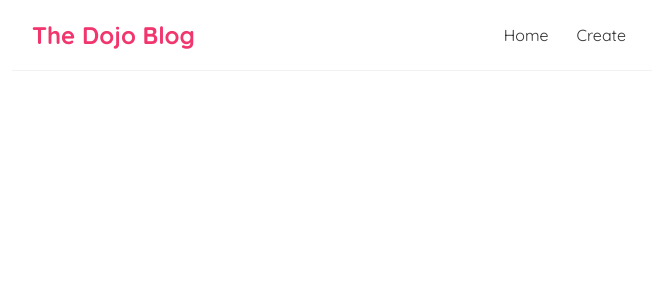
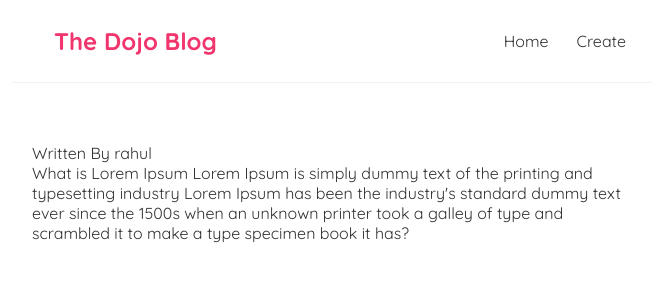
Before and after one commit to Rahul-Devloper/react-blog, a React (Create React App) app in the folder react-blog/: page /blogs/1 in a window 1280 px wide. Shown: the top 300 px of the page, without its empty margins (308-965 px from the left). Built offline with nearby package versions, Linux system fonts and the light colour scheme; data requests are answered from the project's data file; the HTML template or start-up script is replaced by a standard one.

Commit message:
added blog details

```diff
--- a/react-blog/data/db.json
+++ b/react-blog/data/db.json
@@ -2,19 +2,19 @@
     "blogs":[
         {
            "title":"My first Blog",
-           "body":"lorem ipsum...",
+           "body":"What is Lorem Ipsum Lorem Ipsum is simply dummy text of the printing and typesetting industry Lorem Ipsum has been the industry's standard dummy text ever since the 1500s when an unknown printer took a galley of type and scrambled it to make a type specimen book it has? ",
            "author":"rahul",
            "id":1
         },
         {
            "title":"My first drawing",
-           "body":"lorem ipsum...",
+           "body":"What is Lorem Ipsum Lorem Ipsum is simply dummy text of the printing and typesetting industry Lorem Ipsum has been the industry's standard dummy text ever since the 1500s when an unknown printer took a galley of type and scrambled it to make a type specimen book it has?",
            "author":"don",
            "id":2
         },
         {
            "title":"My first cooking",
-           "body":"lorem ipsum...",
+           "body":"What is Lorem Ipsum Lorem Ipsum is simply dummy text of the printing and typesetting industry Lorem Ipsum has been the industry's standard dummy text ever since the 1500s when an unknown printer took a galley of type and scrambled it to make a type specimen book it has?",
            "author":"batman",
            "id":3
         }
--- a/react-blog/src/App.js
+++ b/react-blog/src/App.js
@@ -2,6 +2,7 @@ import Navbar from './Navbar'
 import Home from './Home'
 import Create from './Create'
 import { BrowserRouter as Router, Route, Switch } from  'react-router-dom'
+import BlogDetails from './BlogDetails';
 
 function App() {
   return (
@@ -11,7 +12,8 @@ function App() {
      <div className = 'content'>
      <Switch>
      <Route path = '/' exact component = { Home }/>
-     <Route path = '/create' exact component = { Create }/>
+     <Route path = '/create'  component = { Create }/>
+     <Route path = '/blogs/:id'  component = { BlogDetails }/>
      </Switch>
      </div>
      </div>
--- /dev/null
+++ b/react-blog/src/BlogDetails.js
@@ -0,0 +1,25 @@
+import React from 'react'
+import { useParams } from 'react-router';
+import useFetch from './useFetch'
+
+const BlogDetails = () => {
+
+    const {id} = useParams();
+    const {data: blog, error, isLoading} = useFetch('http://localhost:8000/blogs/' + id);
+
+    return (
+        <div className='blog-details'>
+            {isLoading && <div>Loading...</div>}
+            {error && <div>{error}</div>}
+            {blog && (
+                <article>
+                    <h2>{blog.details}</h2>
+                    <p>Written By {blog.author}</p>
+                    <div>{blog.body}</div>
+                </article>
+            )}
+        </div>
+    )
+}
+
+export default BlogDetails
--- a/react-blog/src/BlogList.js
+++ b/react-blog/src/BlogList.js
@@ -1,4 +1,5 @@
 import React from 'react'
+import {Link} from 'react-router-dom'
 
 const BlogList = ({bloglist, titlehead,}) => {
     const blogsup = bloglist;
@@ -8,8 +9,10 @@ const BlogList = ({bloglist, titlehead,}) => {
             <h2>{title}</h2>
             {blogsup.map((blog)=>(
                  <div className="blog-preview" key={blog.id}>
-                     <h2>{blog.title}</h2>
+                    <Link to = {`/blogs/${blog.id}`}>
+                    <h2>{blog.title}</h2>
                      <p>The blog is written by {blog.body}</p>
+                    </Link>
                  </div>
              ))}
         </div>
--- a/react-blog/src/Home.js
+++ b/react-blog/src/Home.js
@@ -1,5 +1,4 @@
 import React from 'react'
-import {useState, useEffect} from 'react';
 import BlogList from './BlogList'
 import useFetch from './useFetch';
 
--- a/react-blog/src/Navbar.js
+++ b/react-blog/src/Navbar.js
@@ -3,7 +3,7 @@ import { Link } from 'react-router-dom';
 const Navbar = () => {
     return (
         <nav className = 'navbar'>
-            <h1>The Dojo Blog</h1>
+            <Link to = '/'><h1>The Dojo Blog</h1></Link>
             <div className="links">
                 <Link to ='/' >
                     Home
--- a/react-blog/src/index.css
+++ b/react-blog/src/index.css
@@ -59,3 +59,6 @@ button:hover{
   transition: all ease-in-out 0.1s;
   transform: scale(1.01);
 }
+.blog-preview a{
+  text-decoration: none;
+}
--- a/react-blog/src/useFetch.js
+++ b/react-blog/src/useFetch.js
@@ -1,4 +1,3 @@
-import React from 'react';
 import {useState, useEffect} from 'react';
 
 const useFetch = (url) => {
@@ -8,8 +7,11 @@ const useFetch = (url) => {
     const [error, setError] = useState(null);
 
     useEffect(()=>{
+
+        const abortCont = new AbortController();
+
         setTimeout(()=>{
-            fetch(url)
+            fetch(url, {signal: abortCont.signal})
         .then(res =>{
             if(!res.ok){
                 throw Error('Could not fetch data for that resource'); //throw is used when data shows an error from the server.
@@ -24,10 +26,18 @@ const useFetch = (url) => {
 
         })
         .catch((error)=>{
-            setIsLoading(false);
+            if(error.name === 'AbortError'){
+                console.log('fetch aborted')
+            }
+            else{
+                setIsLoading(false);
             setError(error.message);
+            }
+
         })
         },1000)
+
+        return()=> abortCont.abort();
     }, [url]);
 
     return{ data, isLoading, error}
```
